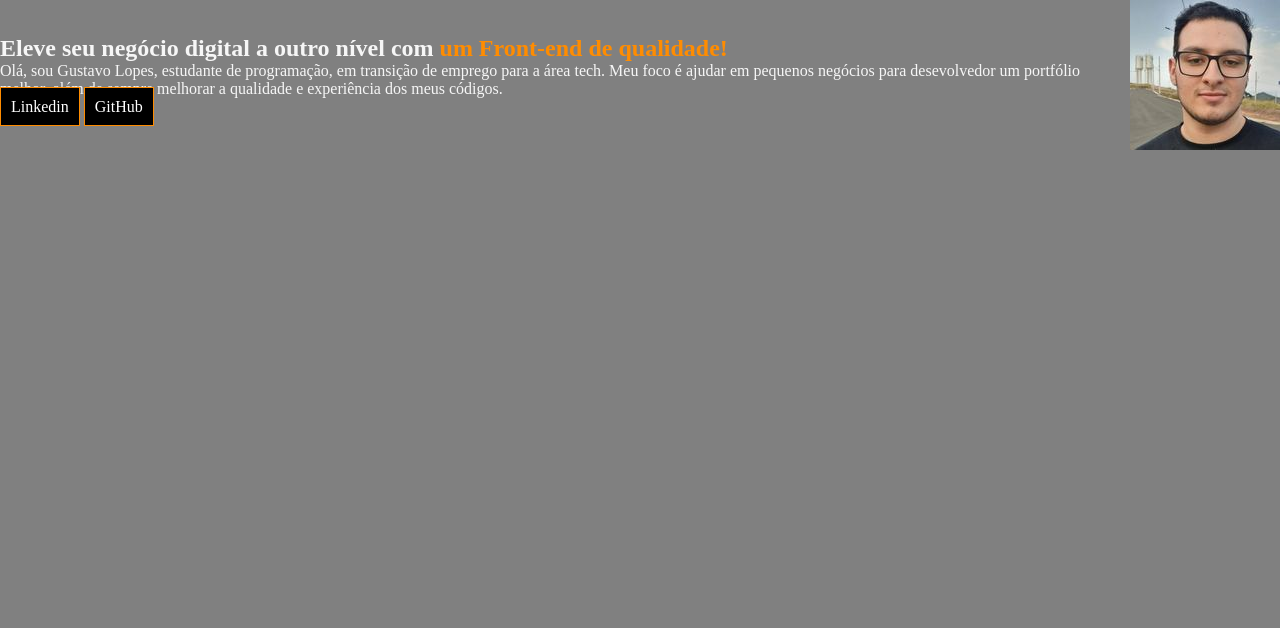
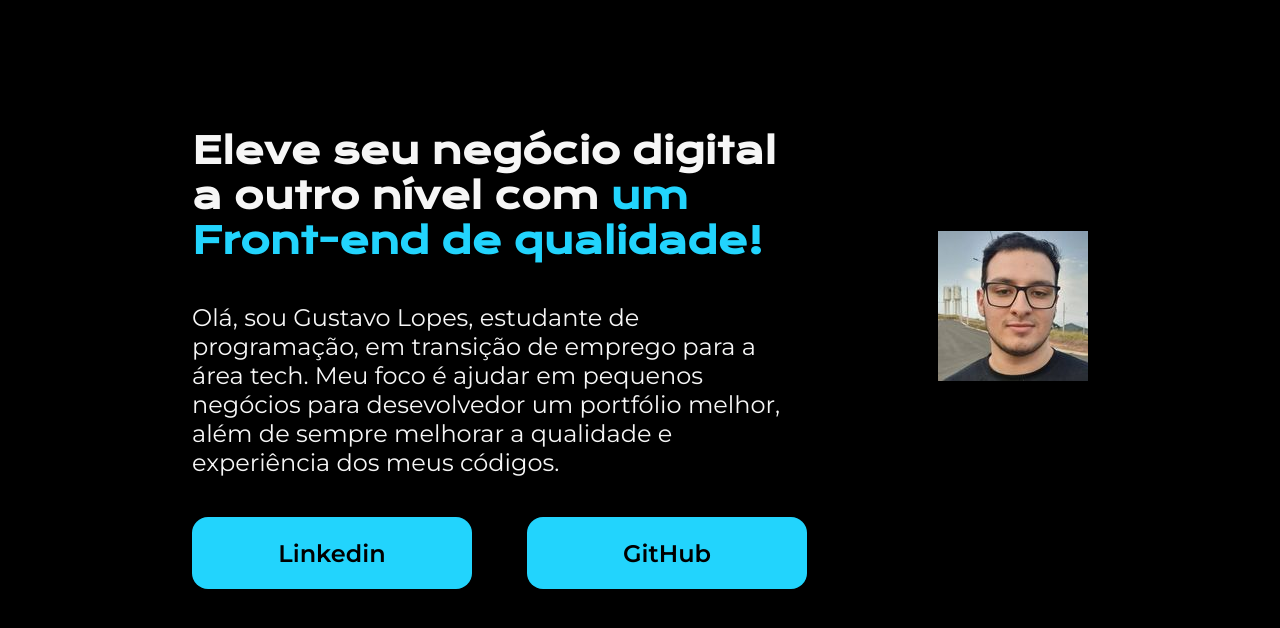
Before and after one commit to guh99998/Alura-HTML, a plain HTML site: page index.html in a window 1280 px wide. Drawn offline with nearby package versions, Linux system fonts and the light colour scheme.

Commit message:
Alterado style.css

```diff
--- a/style.css
+++ b/style.css
@@ -1,3 +1,5 @@
+@import url('https://fonts.googleapis.com/css2?family=Krona+One&family=Montserrat&family=Montserrat:wght@400;600&=swap');
+
 *
 {
     margin: 0;
@@ -8,27 +10,61 @@ body
 {
     height: 100vh;
     box-sizing: border-box;
-    background-color: gray;
+    background-color: #000;
     color: #F6F6F6;
 }
 
 .titulo-destaque
 {
-    color: darkorange;
-}
-
-a
-{
-    color: white;
-    border: 1px solid darkorange;
-    padding: 10px;
-    background-color: black;
-    text-decoration: none;
+    color: #22D4FD;
 }
 
 .container
+{
+    margin: 10% 15%;
+    display: flex;
+    align-items: center;
+    justify-content: space-between;
+}
+
+.container__content
+{
+    display: flex;
+    width: 615px;
+    height: 355px;
+    flex-direction: column;
+    gap: 40px;
+}
+
+.content__title
+{
+    font-family: 'Krona One', sans-serif;
+    font-size: 36px;
+}
+
+.content__text
+{
+    font-family: 'Montserrat', sans-serif;
+    font-size: 24px;
+}
+
+.content__links
 {
     display: flex;
     align-items: center;
     justify-content: space-between;
 }
+
+.link
+{
+    width: 280px;
+    background-color: #22D4FD;
+    font-weight: 600;
+    text-decoration: none;
+    color: #000;
+    text-align: center;
+    padding: 21.5px 0 ;
+    border-radius: 16px;
+    font-size: 24px;
+    font-family: 'Montserrat', sans-serif;
+}
```
